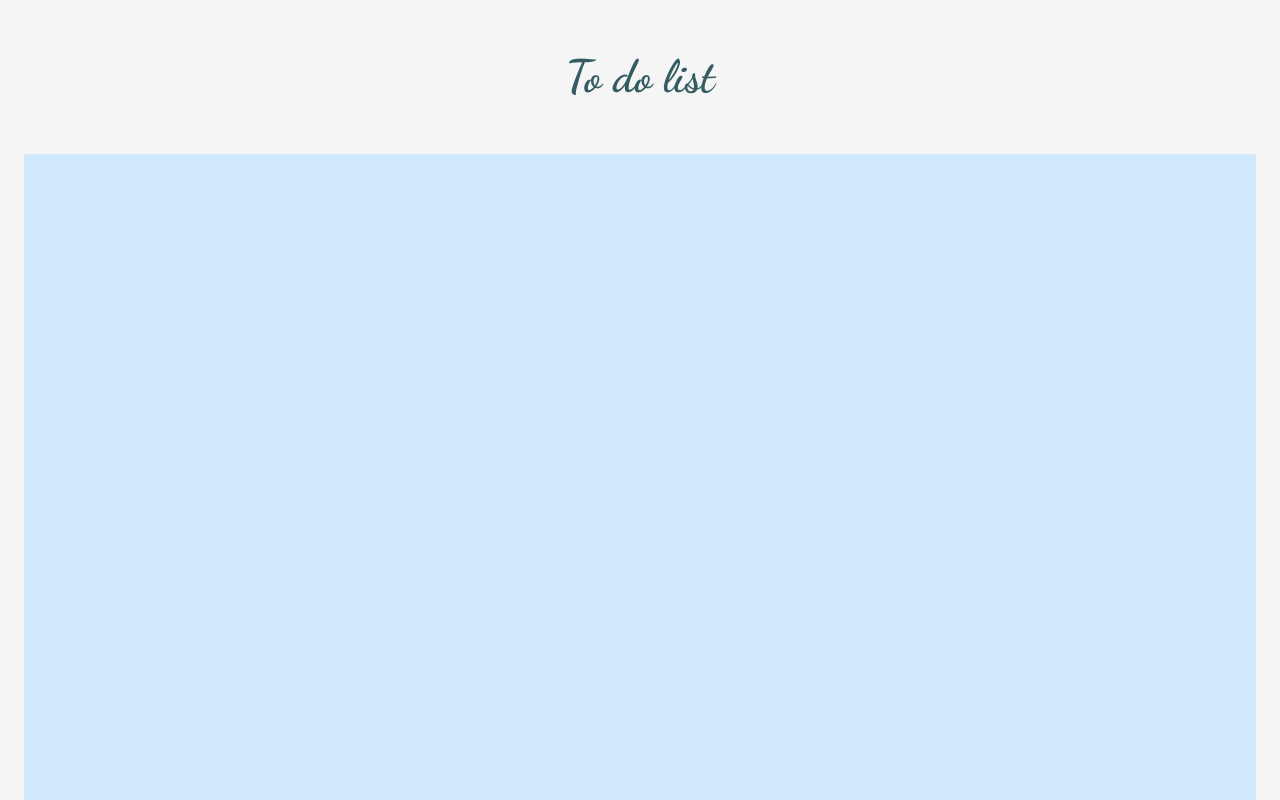
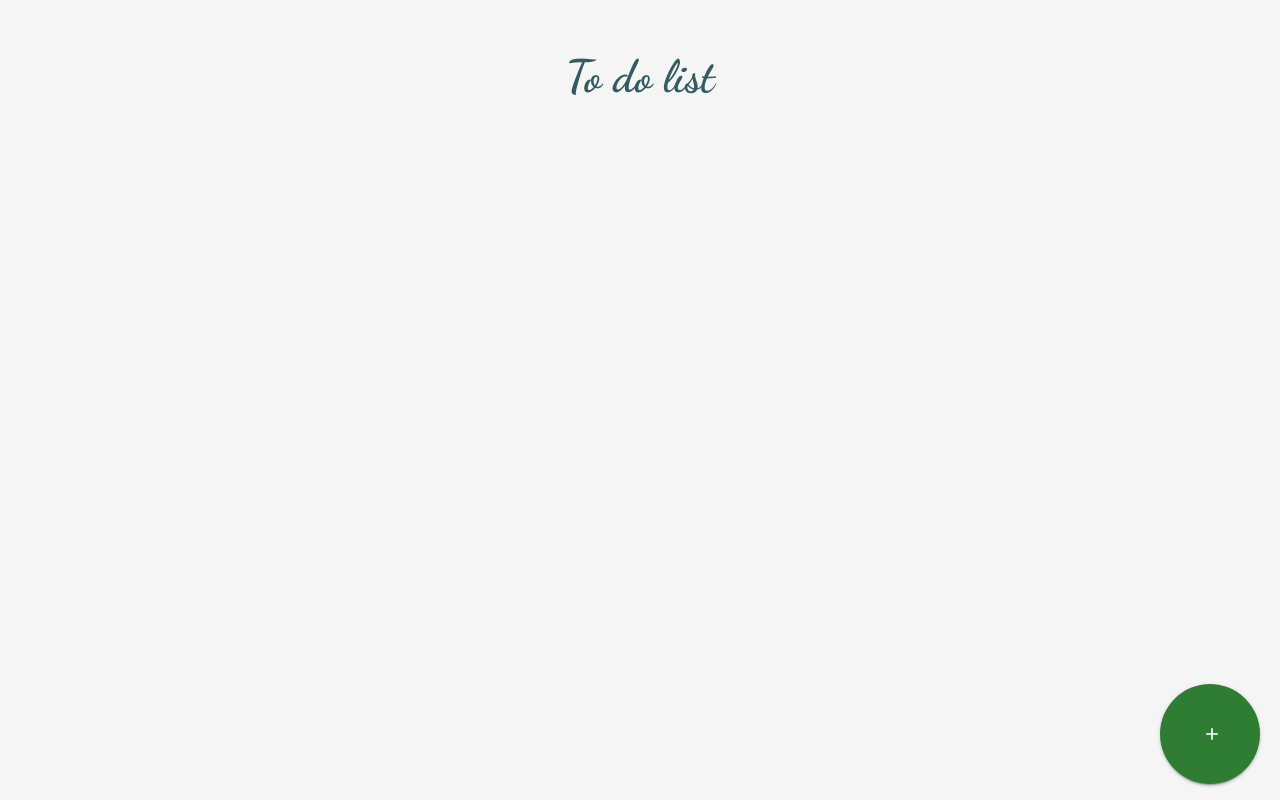
Before and after one commit to yasithWimukthi/task-manager-front-end, a React (Create React App) app: page / in a window 1280 px wide. Shown: the top 800 px of the page. Built offline with nearby package versions, Linux system fonts and the light colour scheme.

Commit message:
create home page

```diff
--- a/package.json
+++ b/package.json
@@ -5,6 +5,7 @@
   "dependencies": {
     "@emotion/react": "^11.11.1",
     "@emotion/styled": "^11.11.0",
+    "@mui/icons-material": "^5.15.0",
     "@mui/material": "^5.15.0",
     "@testing-library/jest-dom": "^5.17.0",
     "@testing-library/react": "^13.4.0",
--- a/src/pages/HomePage/HomePage.css
+++ b/src/pages/HomePage/HomePage.css
@@ -1,3 +1,7 @@
+.home-container {
+    height: 100vh;
+    overflow: hidden;
+}
 h1 {
     font-family: "Dancing Script", cursive;
     text-align: center;
@@ -6,3 +10,18 @@ h1 {
     color: #335c62;
     font-weight: 700;
 }
+.task-container {
+    height: 80vh;
+    position: relative;
+}
+.add-btn {
+    position: absolute !important;
+    bottom: 10px;
+    right: 20px;
+    margin: 20px;
+    padding: 10px 20px;
+    border: none;
+}
+.MuiButton-endIcon {
+    margin-left: 0 !important;
+}
--- a/src/pages/HomePage/Index.jsx
+++ b/src/pages/HomePage/Index.jsx
@@ -1,13 +1,14 @@
 import React from "react";
 import './HomePage.css';
-import {Box, Container} from "@mui/material";
+import {Button, Container} from "@mui/material";
+import AddIcon from '@mui/icons-material/Add';
 
 const HomePage = () => {
     return (
         <div>
             <h1>To do list</h1>
-            <Container maxWidth="xl">
-                <Box sx={{bgcolor: '#cfe8fc', height: '100vh'}}/>
+            <Container maxWidth="xl" className="task-container">
+                <Button className="add-btn" color="success" variant="contained" endIcon={<AddIcon />} style={{borderRadius:'50%',width:'100px',height:'100px'}}></Button>
             </Container>
         </div>
     );
```
Also changed, not shown: 1 other file (tests, documents, lock files or other folders).
